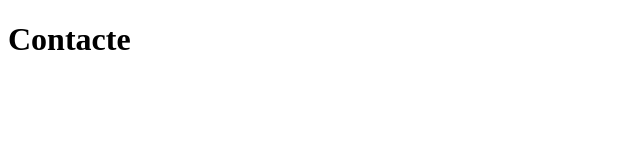
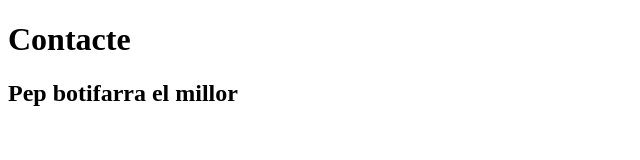
Before and after one commit to jordiazetgjordiaz/gitvsc1, a plain HTML site: page contacte.html in a window 1280 px wide. Shown: the whole page, without its empty margins (0-640 px from the left). Drawn offline with Linux system fonts and the light colour scheme.

Commit message:
Update contacte.html

```diff
--- a/contacte.html
+++ b/contacte.html
@@ -8,6 +8,7 @@
 <body>
 
     <h1>Contacte</h1>
+    <h2>Pep botifarra el millor</h2>
 
 </body>
 </html>
```
